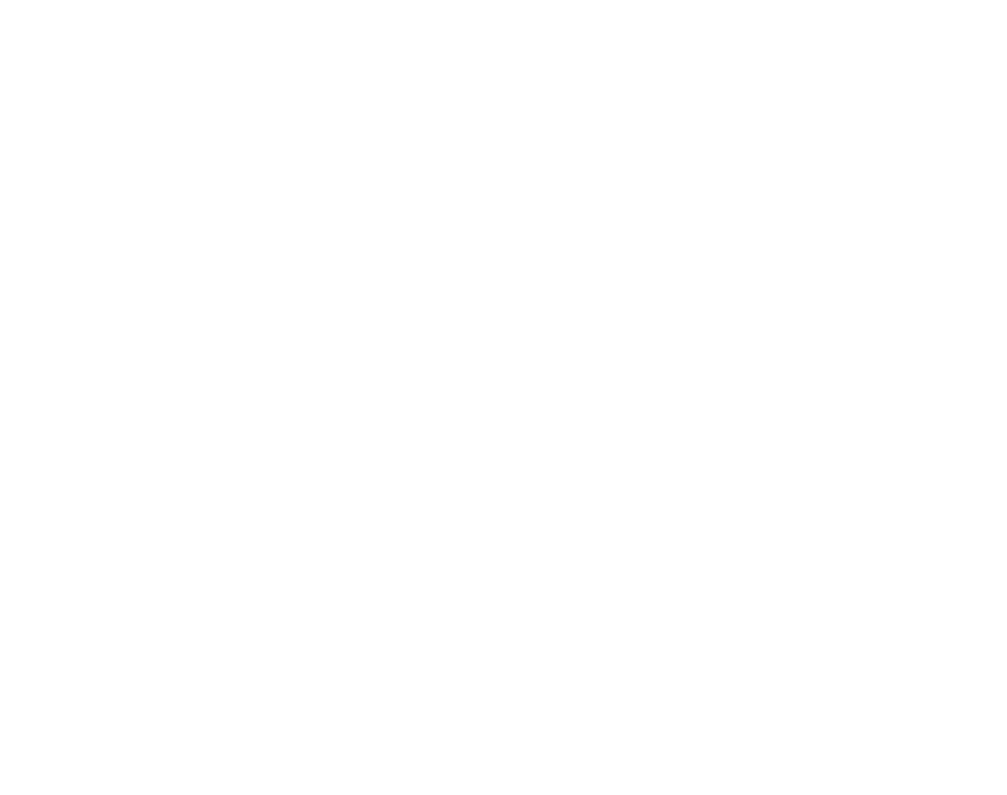
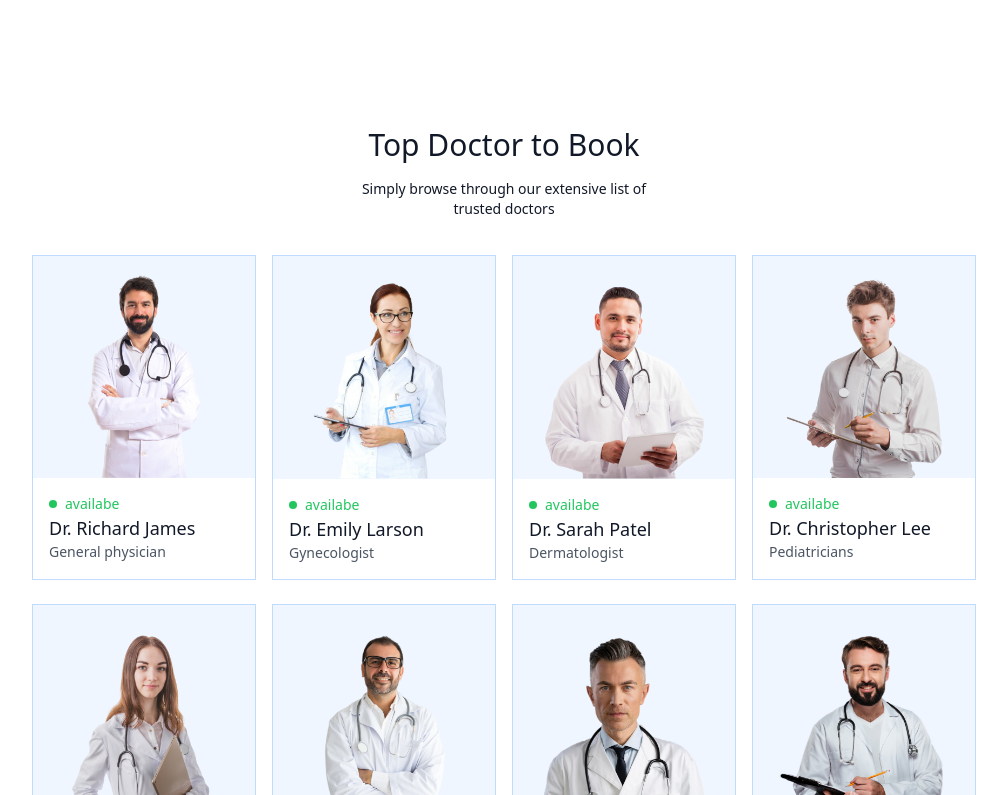
Before and after one commit to imran-assad/doctors_appointment, a React (Vite) app in the folder frontend/: page / in a window 1280 px wide. Shown: the part 1005-1800 px from the top of the page, without its empty margins (136-1143 px from the left). Before the commit the page ends 1068 px from the top, so only its background shows below. Built offline with nearby package versions, Linux system fonts and the light colour scheme.

Commit message:
top doctors section completed

```diff
--- /dev/null
+++ b/frontend/src/components/TopsDoctor.jsx
@@ -0,0 +1,42 @@
+import React from "react";
+import { doctors } from "../assets/assets/assets_frontend/assets";
+import { useNavigate } from "react-router-dom";
+
+const TopsDoctor = () => {
+  const navigate = useNavigate();
+  return (
+    <>
+      <div className="flex flex-col items-center gap-4 my-16 text-gray-900 md:mx-10">
+        <h1 className="text-3xl font-medium">Top Doctor to Book</h1>
+        <p className="sm:w-1/3 text-center text-sm">
+          Simply browse through our extensive list of trusted doctors
+        </p>
+        <div className="w-full grid grid-cols-auto gap-4 pt-5 gap-y-6 px-3 sm:px-0">
+          {doctors.slice(0, 10).map((item, index) => (
+            <div
+              onClick={() => navigate(`/appointment/${item._id}`)}
+              className="border border-blue-200 round-xl overflow-hidden cursor-pointer hover:translate-y-[-10px] transition-all duration-500 "
+              key={index}
+            >
+              <img className="bg-blue-50" src={item.image} alt="" />
+              <div className="p-4">
+                <div className="flex items-center gap-2 text-sm text-center text-green-500 ">
+                  <p className="w-2 h-2 bg-green-500 rounded-full"></p>
+                  <p>availabe</p>
+                </div>
+
+                <p className="text-gray-900 text-lg font-medium">{item.name}</p>
+                <p className="text-gray-600 text-sm">{item.speciality}</p>
+              </div>
+            </div>
+          ))}
+        </div>
+        <button className="bg-blue-50 text-gray-600 px-12 py-3 rounded-full mt-10">
+          more
+        </button>
+      </div>
+    </>
+  );
+};
+
+export default TopsDoctor;
--- a/frontend/src/pages/Home.jsx
+++ b/frontend/src/pages/Home.jsx
@@ -1,6 +1,7 @@
 import React from "react";
 import Header from "../components/Header";
 import SpecialityMenu from "../components/SpecialityMenu";
+import TopsDoctor from "../components/TopsDoctor";
 
 const Home = () => {
   return (
@@ -8,6 +9,7 @@
       <div>
         <Header />
         <SpecialityMenu />
+        <TopsDoctor />
       </div>
     </>
   );
--- a/frontend/tailwind.config.js
+++ b/frontend/tailwind.config.js
@@ -6,6 +6,9 @@
       colors: {
         primary: "#5f6fff",
       },
+      gridTemplateColumns: {
+        auto: "repeat(auto-fill, minmax(180px, 1fr))",
+      },
     },
   },
   plugins: [],
```
